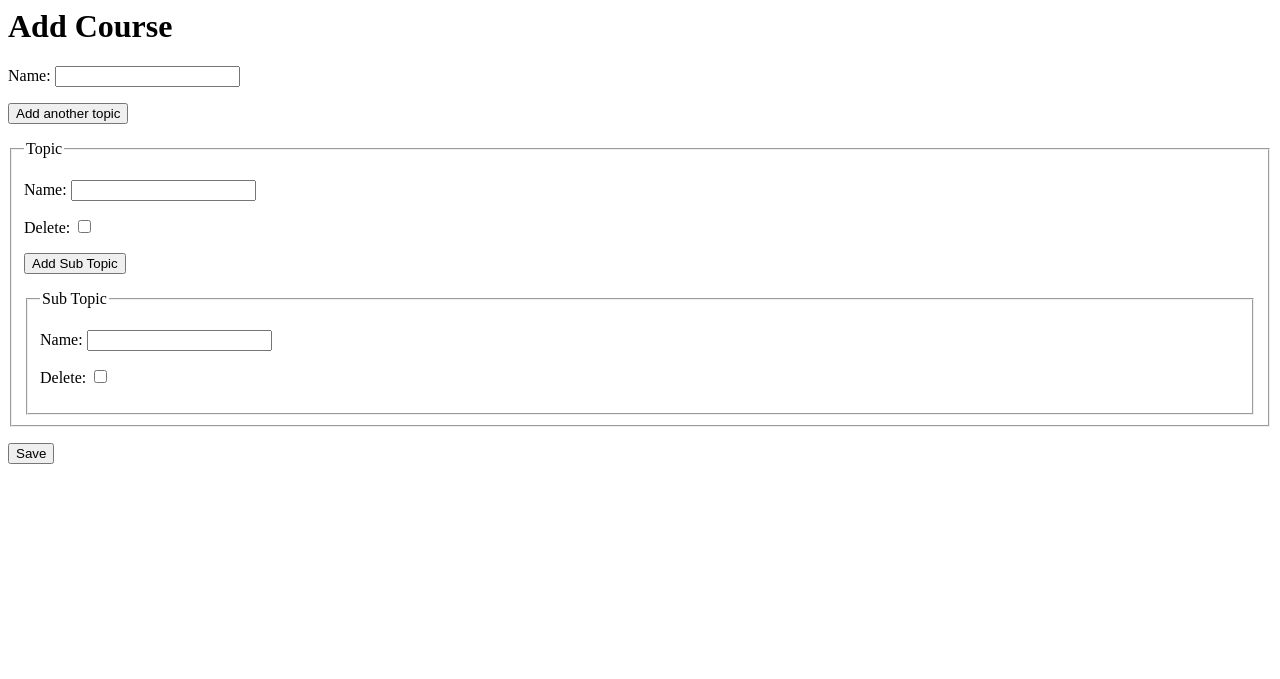
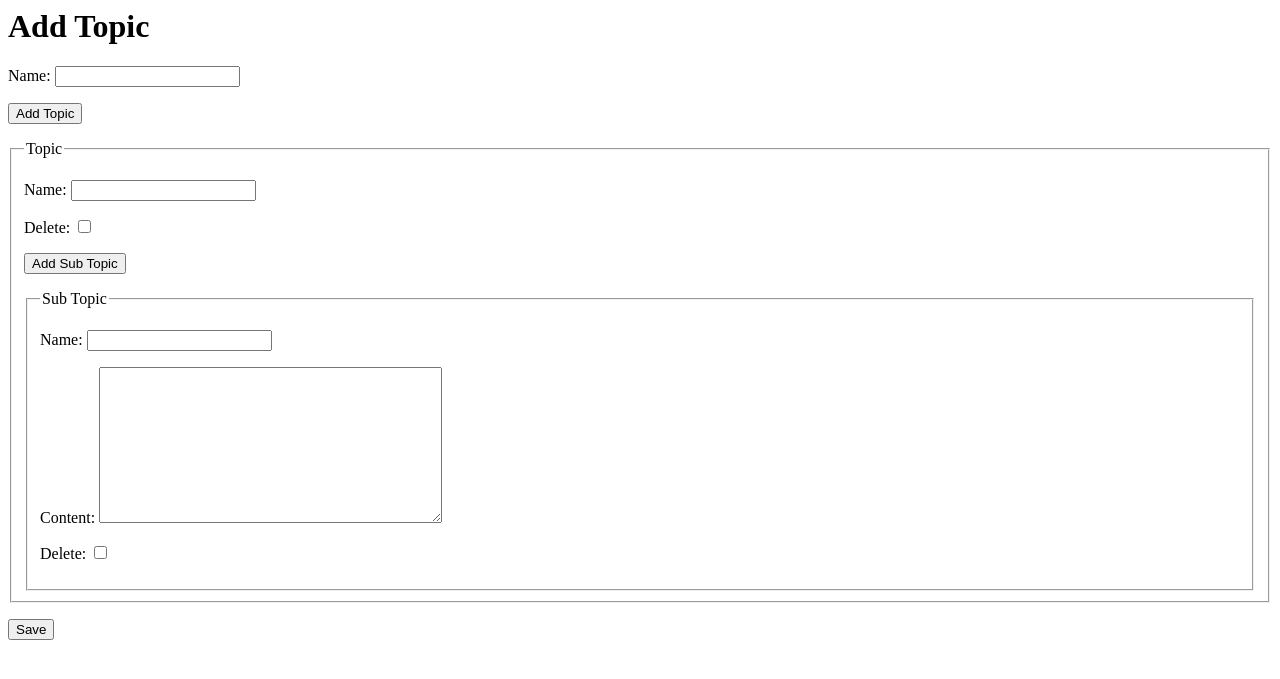
Before and after one commit to mastermanas805/Django-Nested-Courses, a Django app: page /create/add/ in a window 1280 px wide. Shown: the top 679 px of the page. Run offline with Django 3.2, Linux system fonts and the light colour scheme.

Commit message:
add forms by button

```diff
--- a/course/settings.py
+++ b/course/settings.py
@@ -118,9 +118,6 @@ USE_TZ = True
 
 # Static files (CSS, JavaScript, Images)
 # https://docs.djangoproject.com/en/3.0/howto/static-files/
-
-STATIC_URL = '/static/'
-
 STATICFILES_DIRS = [
     os.path.join(BASE_DIR, 'course/static/')
 ]
--- a/course/urls.py
+++ b/course/urls.py
@@ -15,6 +15,8 @@ Including another URLconf
 """
 from django.contrib import admin
 from django.urls import path, include
+
+from django.conf import settings
 from django.conf.urls.static import static
 from django.contrib.staticfiles.urls import staticfiles_urlpatterns
 
@@ -22,4 +24,4 @@ urlpatterns = [
     path('admin/', admin.site.urls),
     path('create/',include('create.urls')),
     #path('add/',create.views.create_course,name = 'add'),
-] #+ staticfiles_urlpatterns() + static(settings.MEDIA_URL, document_root=settings.MEDIA_ROOT)
+] + staticfiles_urlpatterns() + static(settings.MEDIA_URL, document_root=settings.MEDIA_ROOT)
--- a/create/forms.py
+++ b/create/forms.py
@@ -27,4 +27,4 @@ class Sub_TopicForm(ModelForm):
 # sub_topicsform = modelformset_factory(sub_topics,form = Sub_TopicForm,min_num = 1)
 
 TopicFormset = inlineformset_factory(courses, topics, fields=('name',),extra =1)
-Sub_TopicFormset = inlineformset_factory(topics, sub_topics, fields=('name',),extra = 1)
+Sub_TopicFormset = inlineformset_factory(topics, sub_topics, fields=('name','content'),extra = 1)
--- a/create/models.py
+++ b/create/models.py
@@ -14,6 +14,9 @@ class topics(models.Model):
 
 class sub_topics(models.Model):
     name  = models.CharField(max_length = 50)
+    content = models.TextField(null = True)
+    # pdf = models.FileField(null = True)
+    # image = models.ImageField(null = True)
     topic = models.ForeignKey(topics,on_delete = models.CASCADE,null = True)
 
 class course_to_topics(models.Model):
--- a/create/templates/create/add.html
+++ b/create/templates/create/add.html
@@ -1,90 +1,92 @@
 {% load static %}
 
 <script src="{% static 'jquery.js' %}"></script>
+
 <script type="text/javascript">
-    $(function () {
-        $('form').delegate('.btn_add_sub_topic', 'click', function () {
+    $(function() {
+        $('form').delegate('.btn_add_sub_topic', 'click', function() {
             var $this = $(this)
-            var author_ptr = $this.attr('id').split('-')[1]
-            var $total_topic_sub_topics = $(':input[name=sub_topic_formset_' + author_ptr + '-TOTAL_FORMS]');
+            var topic_ptr = $this.attr('id').split('-')[1]
+            var $total_topic_sub_topics = $(':input[name=sub_topic_formset_' + topic_ptr + '-TOTAL_FORMS]');
             var topic_sub_topic_form_count = parseInt($total_topic_sub_topics.val())
             $total_topic_sub_topics.val(topic_sub_topic_form_count + 1)
 
             var $new_book_form = $('<fieldset class="topic_sub_topic_form">' +
                 '<legend>Sub Topic</legend>' +
                 '<p>' +
-                '<label for="id_sub_topic_formset_' + author_ptr + '-' + topic_sub_topic_form_count + '-name">Name:</label>' +
-                '<input id="id_sub_topic_formset_' + author_ptr + '-' + topic_sub_topic_form_count + '-name" maxlength="256" name="sub_topic_formset_' + author_ptr + '-' + topic_sub_topic_form_count + '-name" type="text" />' +
-                '<input id="id_sub_topic_formset_' + author_ptr + '-' + topic_sub_topic_form_count + '-author" name="sub_topic_formset_' + author_ptr + '-' + topic_sub_topic_form_count + '-author" type="hidden" />' +
-                '<input id="id_sub_topic_formset_' + author_ptr + '-' + topic_sub_topic_form_count + '-id" name="sub_topic_formset_' + author_ptr + '-' + topic_sub_topic_form_count + '-id" type="hidden" />' +
+                '<label for="id_sub_topic_formset_' + topic_ptr + '-' + topic_sub_topic_form_count + '-name">Name:</label>' +
+                '<input id="id_sub_topic_formset_' + topic_ptr + '-' + topic_sub_topic_form_count + '-name" maxlength="256" name="sub_topic_formset_' + topic_ptr + '-' + topic_sub_topic_form_count + '-name" type="text" />' +
+                '<input id="id_sub_topic_formset_' + topic_ptr + '-' + topic_sub_topic_form_count + '-author" name="sub_topic_formset_' + topic_ptr + '-' + topic_sub_topic_form_count + '-author" type="hidden" />' +
+                '<input id="id_sub_topic_formset_' + topic_ptr + '-' + topic_sub_topic_form_count + '-id" name="sub_topic_formset_' + topic_ptr + '-' + topic_sub_topic_form_count + '-id" type="hidden" />' +
                 '</p>' +
+                ' <p><label for="id_sub_topic_formset_' + topic_ptr + '-' + topic_sub_topic_form_count + '-content">Content:</label> <textarea name="sub_topic_formset_' + topic_ptr + '-' + topic_sub_topic_form_count + '-content" cols="40" rows="10" id="id_sub_topic_formset_' + topic_ptr + '-' + topic_sub_topic_form_count + '-content"></textarea></p>' +
+                '<p><label for="id_sub_topic_formset_' + topic_ptr + '-' + topic_sub_topic_form_count + '-DELETE">Delete:</label> <input type="checkbox" name="sub_topic_formset_' + topic_ptr + '-' + topic_sub_topic_form_count + '-DELETE" id="id_sub_topic_formset_' + topic_ptr + '-' + topic_sub_topic_form_count + '-DELETE"><input type="hidden" name="sub_topic_formset_' + topic_ptr + '-' + topic_sub_topic_form_count + '-id" id="id_sub_topic_formset_' + topic_ptr + '-' + topic_sub_topic_form_count + '-id"><input type="hidden" name="sub_topic_formset_' + topic_ptr + '-' + topic_sub_topic_form_count + '-topic" id="id_sub_topic_formset_' + topic_ptr + '-' + topic_sub_topic_form_count + '-topic"></p>' +
                 '</fieldset>'
             )
 
-            $this.parents('.author_form').find('.topic_sub_topics').prepend($new_book_form)
+            $this.parents('.topic_form').find('.topic_sub_topics').prepend($new_book_form)
         })
 
-        $('form').delegate('#btn_add_topic', 'click', function () {
-            var $total_authors = $(':input[name=topic_formset-TOTAL_FORMS]');
-            author_form_count = parseInt($total_authors.val())
-            $total_authors.val(author_form_count + 1)
+        $('form').delegate('#btn_add_topic', 'click', function() {
+            var $total_topics = $(':input[name=topics_formset-TOTAL_FORMS]');
+            topic_form_count = parseInt($total_topics.val())
+            $total_topics.val(topic_form_count + 1)
 
             book_form = '<fieldset class="topic_sub_topic_form">' +
                 '<legend>Sub Topic</legend>' +
                 '<p>' +
-                '<label for="id_sub_topic_formset_' + author_form_count + '-0-name">Name:</label>' +
-                '<input id="id_sub_topic_formset_' + author_form_count + '-0-name" maxlength="256" name="sub_topic_formset_' + author_form_count + '-0-name" type="text" />' +
-                '<input id="id_sub_topic_formset_' + author_form_count + '-0-author" name="sub_topic_formset_' + author_form_count + '-0-author" type="hidden" />' +
-                '<input id="id_sub_topic_formset_' + author_form_count + '-0-id" name="sub_topic_formset_' + author_form_count + '-0-id" type="hidden" />' +
+                '<label for="id_sub_topic_formset_' + topic_form_count + '-0-name">Name:</label>' +
+                '<input id="id_sub_topic_formset_' + topic_form_count + '-0-name" maxlength="256" name="sub_topic_formset_' + topic_form_count + '-0-name" type="text" />' +
+                '<input id="id_sub_topic_formset_' + topic_form_count + '-0-author" name="sub_topic_formset_' + topic_form_count + '-0-author" type="hidden" />' +
+                '<input id="id_sub_topic_formset_' + topic_form_count + '-0-id" name="sub_topic_formset_' + topic_form_count + '-0-id" type="hidden" />' +
                 '</p>' +
+                ' <p><label for="id_sub_topic_formset_' + topic_ptr + '-' + topic_sub_topic_form_count + '-content">Content:</label> <textarea name="sub_topic_formset_' + topic_ptr + '-' + topic_sub_topic_form_count + '-content" cols="40" rows="10" id="id_sub_topic_formset_' + topic_ptr + '-' + topic_sub_topic_form_count + '-content"></textarea></p>' +
+
                 '</fieldset>';
 
-            $new_author_form = $(
-                '<fieldset class="author_form">' +
-                '<legend>Topic</legend>' +
+            $new_topic_form = $(
+                '<fieldset class="topic_form">' +
                 '<legend>Topic</legend>' +
                 '<p>' +
-                '<label for="id_topic_formset-' + author_form_count + '-name">Name:</label>' +
-                '<input id="id_topic_formset-' + author_form_count + '-name" maxlength="256" name="topic_formset-' + author_form_count + '-name" type="text" />' +
-                '<input id="id_topic_formset-' + author_form_count + '-publisher" name="topic_formset-' + author_form_count + '-publisher" type="hidden" />' +
-                '<input id="id_topic_formset-' + author_form_count + '-id" name="topic_formset-' + author_form_count + '-id" type="hidden" />' +
+                '<label for="id_topics_formset-' + topic_form_count + '-name">Name:</label>' +
+                '<input id="id_topics_formset-' + topic_form_count + '-name" maxlength="256" name="topics_formset-' + topic_form_count + '-name" type="text" />' +
+                '<input id="id_topics_formset-' + topic_form_count + '-publisher" name="topics_formset-' + topic_form_count + '-publisher" type="hidden" />' +
+                '<input id="id_topics_formset-' + topic_form_count + '-id" name="topics_formset-' + topic_form_count + '-id" type="hidden" />' +
                 '</p>' +
-                '<p><input type="button" value="Add Sub Topic" class="btn_add_sub_topic" id="author-' + author_form_count + '"/></p>' +
+                '<p><input type="button" value="Add Book" class="btn_add_sub_topic" id="author-' + topic_form_count + '"/></p>' +
                 '<div class="topic_sub_topics">' +
-                '<input id="id_sub_topic_formset_' + author_form_count + '-TOTAL_FORMS" name="sub_topic_formset_' + author_form_count + '-TOTAL_FORMS" type="hidden" value="1" />' +
-                '<input id="id_sub_topic_formset_' + author_form_count + '-INITIAL_FORMS" name="sub_topic_formset_' + author_form_count + '-INITIAL_FORMS" type="hidden" value="0" />' +
-                '<input id="id_sub_topic_formset_' + author_form_count + '-MAX_NUM_FORMS" name="sub_topic_formset_' + author_form_count + '-MAX_NUM_FORMS" type="hidden" value="1000" />' +
+                '<input id="id_sub_topic_formset_' + topic_form_count + '-TOTAL_FORMS" name="sub_topic_formset_' + topic_form_count + '-TOTAL_FORMS" type="hidden" value="1" />' +
+                '<input id="id_sub_topic_formset_' + topic_form_count + '-INITIAL_FORMS" name="sub_topic_formset_' + topic_form_count + '-INITIAL_FORMS" type="hidden" value="0" />' +
+                '<input id="id_sub_topic_formset_' + topic_form_count + '-MAX_NUM_FORMS" name="sub_topic_formset_' + topic_form_count + '-MAX_NUM_FORMS" type="hidden" value="1000" />' +
                 book_form +
                 '</div >' +
                 '</fieldset >'
             )
 
-            $('#authors').prepend($new_author_form)
+            $('#topics').prepend($new_topic_form)
         })
     })
+
 </script>
 
-<h1>Add Course</h1>
+<h1>Add Topic</h1>
 <form action="" method="post">
     {% csrf_token %}
     {{ form.as_p }}
 
-    <p><input type="button" id="btn_add_topic" value="Add another topic"/></p>
+    <p><input type="button" id="btn_add_topic" value="Add Topic" /></p>
 
-    <div id="authors">
+    <div id="topics">
         {{ topic_formset.management_form }}
         {% for form in topic_formset %}
-            <fieldset class="author_form">
+        <fieldset class="topic_form">
             <legend>Topic</legend>
             {{ form.as_p }}
-                <p><input type="button" value="Add Sub Topic" class="btn_add_sub_topic" id="author-{{ forloop.counter0 }}"/></p>
+            <p><input type="button" value="Add Sub Topic" class="btn_add_sub_topic" id="topic-{{ forloop.counter0 }}" /></p>
 
             <div class="topic_sub_topics">
-
                 {{ sub_topic_formset.management_form }}
-
                 {% for form in sub_topic_formset %}
-
                 <fieldset class="topic_sub_topic_form">
                     <legend>Sub Topic</legend>
                     {{ form.as_p }}
--- a/create/views.py
+++ b/create/views.py
@@ -8,7 +8,7 @@ class Create_Course_View(CreateView):
     model = courses
     form_class = CourseForm
     template_name = 'create/add.html'
-    success_url = 'create/save.html'
+    success_url = 'create/add.html'
 
     def form_valid(self, form):
         result = super(Create_Course_View, self).form_valid(form)
@@ -24,14 +24,8 @@ class Create_Course_View(CreateView):
         #authors_count = 0
         topics_count = 0
 
-        # for author in authors:
-        #     books_formset = BookInlineFormSet(form.data, instance=author, prefix='books_formset_%s' % authors_count)
-        #     if books_formset.is_valid():
-        #         books_formset.save()
-        #     authors_count += 1
-        print(topics)
         for topic in topics:
-            sub_topic_formset = Sub_TopicFormset(form.data, instance = topic, prefix='sub_topic_formset_%s topics_count')
+            sub_topic_formset = Sub_TopicFormset(form.data, instance = topic, prefix='sub_topic_formset_%s'% topics_count)
             if sub_topic_formset.is_valid():
                 sub_topic_formset.save()
             topics_count += 1
```
Also changed, not shown: create/migrations/0007_auto_20200306_2057.py (added), create/migrations/0008_auto_20200306_2058.py (added), create/migrations/0009_auto_20200306_2109.py (added), db.sqlite3. Lines whose indentation alone changed are shown as unchanged.
